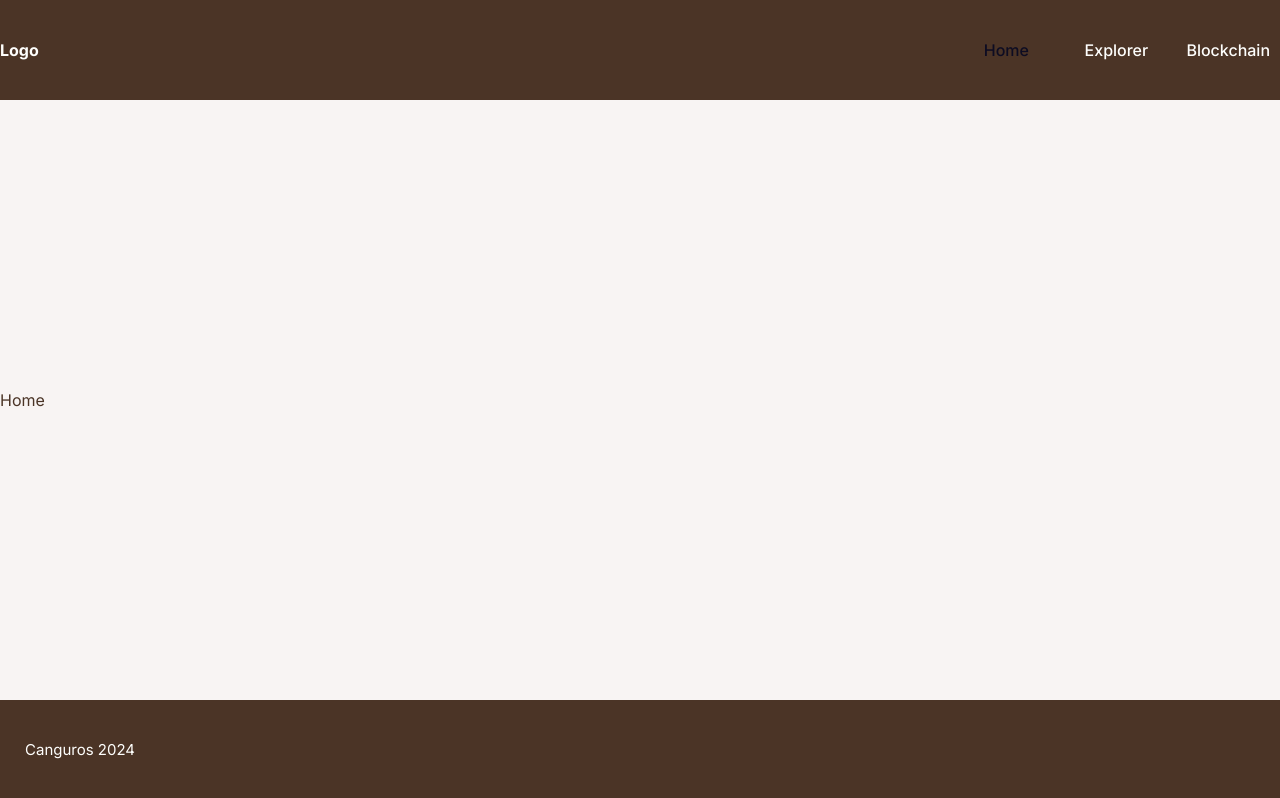
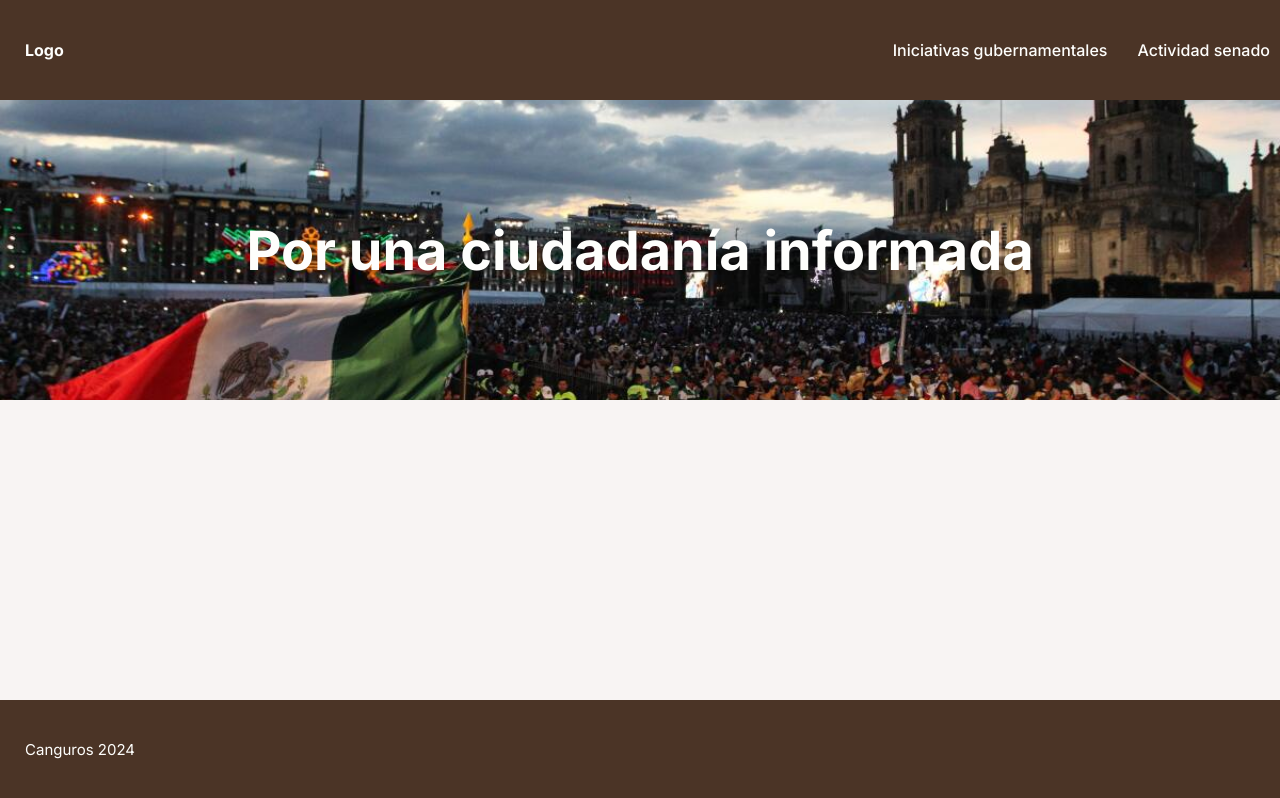
Before and after one commit to thepatoloco/oraculo-legislativo, a Next.js app: page / in a window 1280 px wide. Built offline with nearby package versions, Linux system fonts and the light colour scheme.

Commit message:
diseño de navbar, links, footer

```diff
--- a/src/app/globals.css
+++ b/src/app/globals.css
@@ -30,10 +30,14 @@ a {
 }
 
 .container {
-  width: 100%;
-  margin: 0;
   min-height: 100vh;
   display: flex;
   flex-direction: column;
-  justify-content: space-between;
+  margin: 0;
 }
+
+.footerContainer {
+  display: flex;
+  flex-direction: column;
+  margin-top: auto;
+}
--- /dev/null
+++ b/src/app/home.module.css
@@ -0,0 +1,73 @@
+
+.container {
+  display: flex;
+  gap: 100px;
+}
+
+.textContainer {
+  flex: 1;
+  display: flex;
+  flex-direction: column;
+  gap: 50px;
+
+  background-image: url('/comunidad.jpg');
+  background-size: cover;
+  background-position: center;
+  height: 300px;
+  justify-content: center;
+}
+
+.subtitle{
+  color:var(--btn)
+}
+
+.title {
+  font-size: 54px;
+  color: var(--textWhite);
+  font-weight: bolder;
+  text-align: center;
+  text-shadow: 1cm;
+}
+
+
+.desc{
+  font-size: 20px;
+  font-weight: 300;
+}
+
+.boxes{
+  display: flex;
+  align-items: center;
+  justify-content: space-between;
+}
+
+.box{
+  display: flex;
+  flex-direction: column;
+  gap: 10px;
+}
+
+.box h1{
+  color: var(--btn);
+}
+
+.imgContainer {
+  flex: 1;
+  position: relative;
+}
+
+.img{
+  object-fit: contain;
+}
+
+@media (max-width: 768px) {
+  .container {
+    flex-direction: column;
+    text-align: center;
+  }
+
+  .boxes{
+    flex-direction: column;
+    gap: 50px;
+  }
+}
--- a/src/app/layout.tsx
+++ b/src/app/layout.tsx
@@ -22,7 +22,10 @@ export default function RootLayout({
       <div className="container">
           <Navbar />
           {children}
-          <Footer />
+          <div className="footerContainer">
+            <Footer />
+          </div>
+
         </div>
       </body>
     </html>
--- a/src/app/page.tsx
+++ b/src/app/page.tsx
@@ -1,14 +1,23 @@
 import Image from "next/image";
+import styles from './home.module.css'
 
 
 export default function Home() {
   return (
-    <>
-      <div>
-        <h1 className='text-[--textBrown]'>
-          Home
+    <div className={styles.container}>
+      <div className={styles.textContainer}>
+        <h1 className={styles.title}>
+          Por una ciudadanía informada
         </h1>
       </div>
-    </>
+      {/* <div className={styles.imgContainer}>
+        <Image
+          src="/comunidad.jpg"
+          alt="About Image"
+          fill
+          className={styles.img}
+        />
+      </div> */}
+    </div>
   );
 }
--- a/src/components/navbar/Navbar.tsx
+++ b/src/components/navbar/Navbar.tsx
@@ -1,12 +1,13 @@
 import React from 'react'
 import styles from './navbar.module.css'
 import Links from './links/Links'
+import Link from 'next/link'
 
 
 const Navbar = () => {
   return (
     <div className={styles.container}>
-      <div className={styles.logo}>Logo</div>
+      <Link href="/" className={styles.logo}>Logo</Link>
       <div>
         <Links/>
       </div>
--- a/src/components/navbar/links/Links.tsx
+++ b/src/components/navbar/links/Links.tsx
@@ -4,15 +4,11 @@ import NavLink from './navLink/navLink'
 
 const links = [
   {
-    title: "Home",
-    path: "/"
-  },
-  {
-    title: "Explorer",
+    title: "Iniciativas gubernamentales",
     path: "/explorer"
   },
   {
-    title: "Blockchain",
+    title: "Actividad senado",
     path: "/blockchain"
   },
 ]
--- a/src/components/navbar/links/navLink/navLink.module.css
+++ b/src/components/navbar/links/navLink/navLink.module.css
@@ -1,12 +1,13 @@
 .container {
   min-width: 100px;
   padding: 10px;
-  border-radius: 20px;
+  border-radius: 5px;
   font-weight: 500;
   text-align: center;
 }
 
 .active {
-  background-color: var(--text);
-  color: var(--bg);
+  background-color: #916246;
+  color: var(--textWhite);
+
 }
--- a/src/components/navbar/navbar.module.css
+++ b/src/components/navbar/navbar.module.css
@@ -9,4 +9,5 @@
 .logo {
   font-style: 30px;
   font-weight: bold;
+  padding-left: 25px;
 }
```
Also changed, not shown: public/comunidad.jpg (added), src/components/footer/footer.module.css (line endings or trailing spaces).
